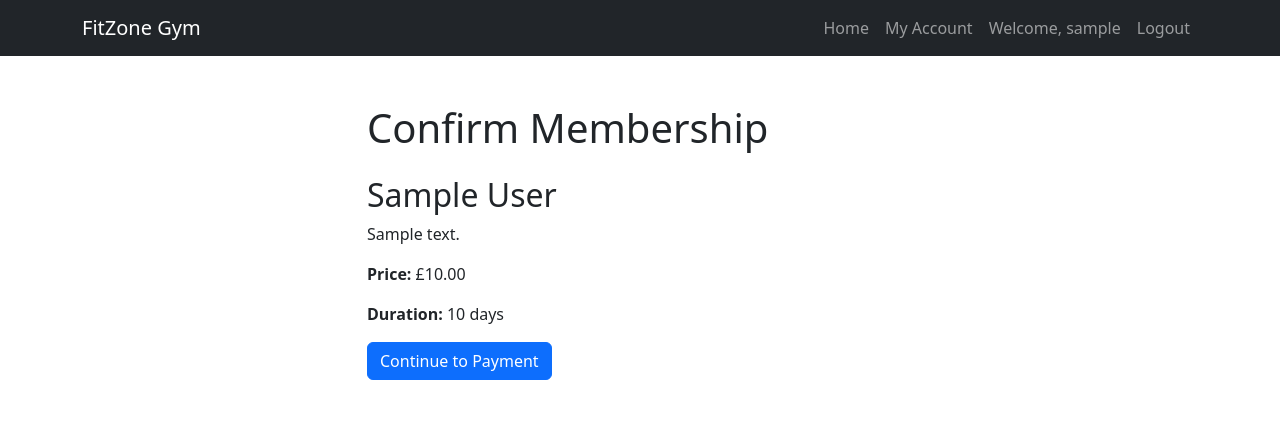
After one commit to NadeemA23/fitzone-gym, a Django app: page /memberships/select/1/ in a window 1280 px wide. The commit adds this page. Shown: the top 427 px of the page. Run offline with Django 5.2, Linux system fonts and the light colour scheme; a user stored in the database is signed in; tables that the repository leaves empty hold one stand-in row (values such as "Sample post").

Commit message:
Add memberships plan selection

```diff
--- a/memberships/templates/memberships/membership_plans.html
+++ b/memberships/templates/memberships/membership_plans.html
@@ -22,9 +22,9 @@
 
                         <p><strong>{{ plan.duration_days }} days</strong></p>
 
-                        <button class="btn btn-primary">
-                            Choose Plan
-                        </button>
+                        <a href="{% url 'select_plan' plan.id %}" class="btn btn-primary">
+                        Choose Plan
+                      </a>
 
                     </div>
 
--- /dev/null
+++ b/memberships/templates/memberships/select_plan.html
@@ -0,0 +1,33 @@
+{% extends "base.html" %}
+
+{% block title %}Confirm Membership | FitZone Gym{% endblock %}
+
+{% block content %}
+
+<div class="container py-5">
+    <div class="row justify-content-center">
+        <div class="col-md-6">
+
+            <h1>Confirm Membership</h1>
+
+            <h2 class="mt-4">{{ plan.name }}</h2>
+
+            <p>{{ plan.description }}</p>
+
+            <p>
+                <strong>Price:</strong> £{{ plan.price }}
+            </p>
+
+            <p>
+                <strong>Duration:</strong> {{ plan.duration_days }} days
+            </p>
+
+            <button class="btn btn-primary">
+                Continue to Payment
+            </button>
+
+        </div>
+    </div>
+</div>
+
+{% endblock %}
--- a/memberships/urls.py
+++ b/memberships/urls.py
@@ -4,4 +4,5 @@ from . import views
 
 urlpatterns = [
     path('', views.membership_plans, name='membership_plans'),
+     path('select/<int:plan_id>/', views.select_plan, name='select_plan'),
 ]
--- a/memberships/views.py
+++ b/memberships/views.py
@@ -1,4 +1,5 @@
-from django.shortcuts import render
+from django.shortcuts import render, get_object_or_404
+from django.contrib.auth.decorators import login_required
 from .models import MembershipPlan
 
 
@@ -10,3 +11,12 @@ def membership_plans(request):
         'memberships/membership_plans.html',
         {'plans': plans}
     )
+@login_required
+def select_plan(request, plan_id):
+    plan = get_object_or_404(MembershipPlan, id=plan_id)
+
+    return render(
+        request,
+        'memberships/select_plan.html',
+        {'plan': plan}
+    )
```
